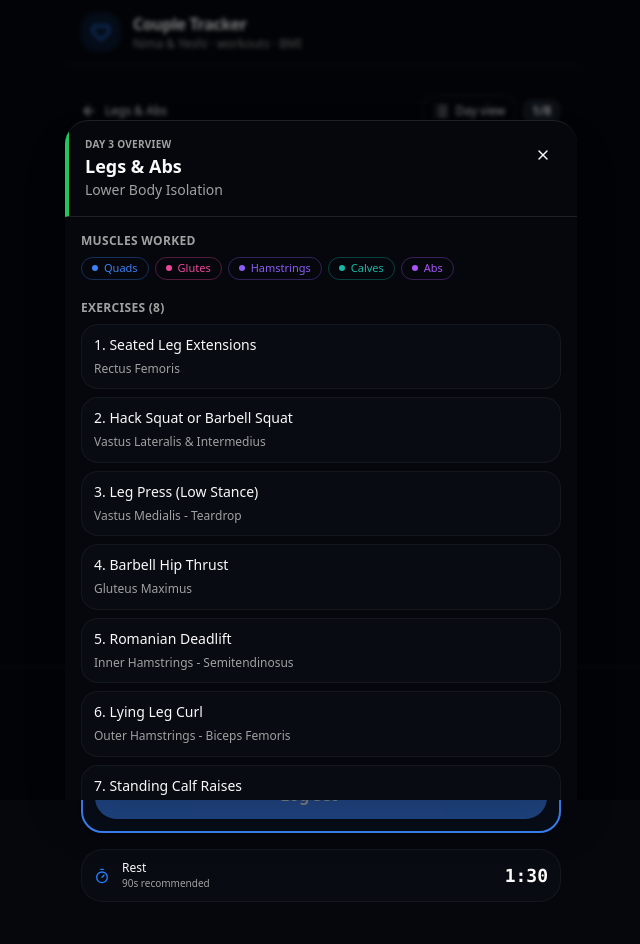
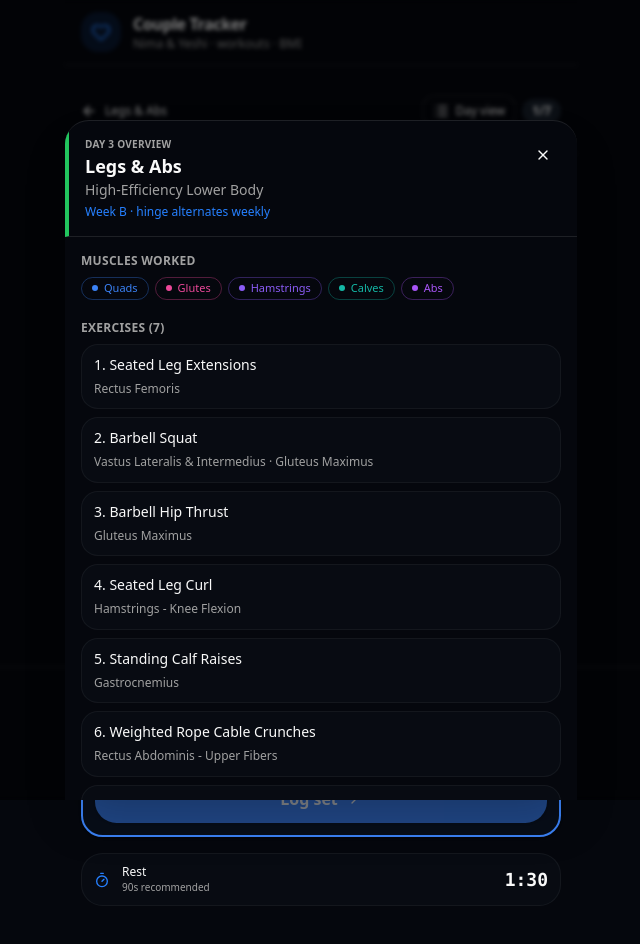
Before and after one commit to nimaytenzin/workout-tracker, a React (Vite) app: page /workout/legs-abs in a window 1280 px wide. Both pictures are taken after a click on the button "Day view". Shown: the top 944 px of the page, without its empty margins (319-959 px from the left). Built offline with nearby package versions, Linux system fonts and the light colour scheme.

Commit message:
Upgrade Legs day to high-efficiency flow with weekly hinge alternation.
Drop leg press, swap lying curl for seated curl, add cable woodchopper, and alternate RDL (Week A) with hip thrust (Week B).

```diff
--- a/src/components/DayWorkoutOverview.tsx
+++ b/src/components/DayWorkoutOverview.tsx
@@ -5,6 +5,7 @@ import { RECOVERY_GROUPS } from '@/data/muscleGroups'
 import { workoutRepository } from '@/db/repository'
 import { buildCalendarSessions, WORKOUT_DAY_COLORS } from '@/utils/calendar'
 import { formatShortDate } from '@/data/users'
+import { getAlternatingWeekLabel, resolveExercisesForDay } from '@/utils/workout'
 import { Badge } from '@/components/ui/badge'
 import { Button } from '@/components/ui/button'
 import { cn } from '@/lib/utils'
@@ -27,9 +28,11 @@ export function DayWorkoutOverview({
   >([])
   const [loading, setLoading] = useState(false)
 
+  const activeExercises = useMemo(() => resolveExercisesForDay(day), [day])
+
   const musclesWorked = useMemo(() => {
     const groups = new Set<string>()
-    for (const exercise of day.exercises) {
+    for (const exercise of activeExercises) {
       for (const target of exercise.targets) {
         groups.add(target.recoveryGroup)
       }
@@ -38,7 +41,7 @@ export function DayWorkoutOverview({
       id: group,
       ...RECOVERY_GROUPS[group as keyof typeof RECOVERY_GROUPS],
     }))
-  }, [day])
+  }, [activeExercises])
 
   useEffect(() => {
     if (!open) return
@@ -87,6 +90,9 @@ export function DayWorkoutOverview({
             </p>
             <h2 className="text-lg font-bold">{day.name}</h2>
             <p className="text-sm text-muted-foreground">{day.focus}</p>
+            {day.id === 'legs-abs' && (
+              <p className="mt-1 text-xs text-primary">{getAlternatingWeekLabel()} · hinge alternates weekly</p>
+            )}
           </div>
           <Button
             type="button"
@@ -125,10 +131,10 @@ export function DayWorkoutOverview({
 
           <section className="space-y-2">
             <h3 className="text-xs font-semibold uppercase tracking-wide text-muted-foreground">
-              Exercises ({day.exercises.length})
+              Exercises ({activeExercises.length})
             </h3>
             <div className="space-y-2">
-              {day.exercises.map((exercise, index) => (
+              {activeExercises.map((exercise, index) => (
                 <div
                   key={exercise.id}
                   className="rounded-xl border border-border/50 bg-muted/20 px-3 py-2.5"
--- a/src/data/workoutProgram.ts
+++ b/src/data/workoutProgram.ts
@@ -125,7 +125,7 @@ export const WORKOUT_PROGRAM: WorkoutDay[] = [
     id: 'legs-abs',
     dayNumber: 3,
     name: 'Legs & Abs',
-    focus: 'Lower Body Isolation',
+    focus: 'High-Efficiency Lower Body',
     exercises: [
       {
         id: 'legs-extensions',
@@ -136,19 +136,24 @@ export const WORKOUT_PROGRAM: WorkoutDay[] = [
       },
       {
         id: 'legs-hack-squat',
-        name: 'Hack Squat or Barbell Squat',
+        name: 'Barbell Squat',
         targets: [
           target('vast-lat-int', 'Vastus Lateralis & Intermedius', 'quads'),
+          target('glute-squat', 'Gluteus Maximus', 'glutes'),
         ],
         restSeconds: 180,
-        defaultSets: 4,
+        defaultSets: 3,
       },
       {
-        id: 'legs-leg-press-low',
-        name: 'Leg Press (Low Stance)',
-        targets: [target('vast-med', 'Vastus Medialis - Teardrop', 'quads')],
+        id: 'legs-rdl',
+        name: 'Romanian Deadlift',
+        targets: [
+          target('ham-semi', 'Inner Hamstrings - Semitendinosus', 'hamstrings'),
+          target('glute-rdl', 'Gluteus Maximus', 'glutes'),
+        ],
         restSeconds: 120,
         defaultSets: 3,
+        alternateWeek: 'A',
       },
       {
         id: 'legs-hip-thrust',
@@ -156,18 +161,12 @@ export const WORKOUT_PROGRAM: WorkoutDay[] = [
         targets: [target('glute-max', 'Gluteus Maximus', 'glutes')],
         restSeconds: 120,
         defaultSets: 3,
+        alternateWeek: 'B',
       },
       {
-        id: 'legs-rdl',
-        name: 'Romanian Deadlift',
-        targets: [target('ham-semi', 'Inner Hamstrings - Semitendinosus', 'hamstrings')],
-        restSeconds: 120,
-        defaultSets: 3,
-      },
-      {
-        id: 'legs-lying-curl',
-        name: 'Lying Leg Curl',
-        targets: [target('ham-bf', 'Outer Hamstrings - Biceps Femoris', 'hamstrings')],
+        id: 'legs-seated-curl',
+        name: 'Seated Leg Curl',
+        targets: [target('ham-knee', 'Hamstrings - Knee Flexion', 'hamstrings')],
         restSeconds: 90,
         defaultSets: 3,
       },
@@ -182,6 +181,13 @@ export const WORKOUT_PROGRAM: WorkoutDay[] = [
         id: 'legs-cable-crunch',
         name: 'Weighted Rope Cable Crunches',
         targets: [target('abs-upper', 'Rectus Abdominis - Upper Fibers', 'abs')],
+        restSeconds: 60,
+        defaultSets: 3,
+      },
+      {
+        id: 'legs-woodchopper',
+        name: 'Cable Woodchopper',
+        targets: [target('abs-oblique', 'Obliques & Transversus Abdominis', 'abs')],
         restSeconds: 60,
         defaultSets: 3,
       },
--- a/src/db/seedDemoData.ts
+++ b/src/db/seedDemoData.ts
@@ -2,6 +2,7 @@ import { db } from './database'
 import { WORKOUT_PROGRAM } from '../data/workoutProgram'
 import { calculateOneRm } from '../utils/oneRm'
 import { DEFAULT_RECOVERY_HOURS } from '../utils/recovery'
+import { resolveExercisesForDay } from '../utils/workout'
 import type { RecoveryGroupId, UserId } from '../types'
 
 const USERS: UserId[] = ['me', 'partner']
@@ -24,12 +25,12 @@ const BASE_WEIGHTS: Record<string, { me: number; partner: number }> = {
   'pull-hammer-curl': { me: 16, partner: 10 },
   'legs-extensions': { me: 50, partner: 30 },
   'legs-hack-squat': { me: 100, partner: 60 },
-  'legs-leg-press-low': { me: 140, partner: 90 },
   'legs-hip-thrust': { me: 100, partner: 60 },
   'legs-rdl': { me: 80, partner: 50 },
-  'legs-lying-curl': { me: 40, partner: 25 },
+  'legs-seated-curl': { me: 40, partner: 25 },
   'legs-calf-raise': { me: 80, partner: 50 },
   'legs-cable-crunch': { me: 25, partner: 15 },
+  'legs-woodchopper': { me: 20, partner: 12.5 },
   'upper-barbell-row': { me: 75, partner: 42.5 },
   'upper-db-bench': { me: 34, partner: 20 },
   'upper-lat-pulldown': { me: 65, partner: 37.5 },
@@ -199,7 +200,7 @@ export async function seedDemoData(options?: {
           })
 
           let setOffsetMinutes = 0
-          for (const exercise of day.exercises) {
+          for (const exercise of resolveExercisesForDay(day, gymDate)) {
             for (let setNum = 1; setNum <= exercise.defaultSets; setNum++) {
               const weight = exerciseWeight(exercise.id, userId, weekIndex, setNum)
               const reps = setReps(setNum, exercise.defaultSets)
@@ -225,7 +226,7 @@ export async function seedDemoData(options?: {
         }
 
         const groups = new Set<RecoveryGroupId>()
-        for (const exercise of day.exercises) {
+        for (const exercise of resolveExercisesForDay(day, gymDate)) {
           for (const t of exercise.targets) groups.add(t.recoveryGroup)
         }
 
--- a/src/pages/HomePage.tsx
+++ b/src/pages/HomePage.tsx
@@ -5,6 +5,7 @@ import { WORKOUT_PROGRAM } from '@/data/workoutProgram'
 import { USERS } from '@/data/users'
 import { workoutRepository } from '@/db/repository'
 import { computeRecoveryStatuses } from '@/utils/recovery'
+import { resolveExercisesForDay } from '@/utils/workout'
 import { Badge } from '@/components/ui/badge'
 import {
   Card,
@@ -47,7 +48,9 @@ export function HomePage() {
       </div>
 
       <div className="space-y-3">
-        {WORKOUT_PROGRAM.map((day) => (
+        {WORKOUT_PROGRAM.map((day) => {
+          const exercises = resolveExercisesForDay(day)
+          return (
           <Link key={day.id} to={`/workout/${day.id}`} className="block">
             <Card className="overflow-hidden transition-colors active:bg-accent/30">
               <CardHeader className="pb-3">
@@ -60,7 +63,7 @@ export function HomePage() {
                     <CardDescription className="mt-1">{day.focus}</CardDescription>
                     <p className="mt-2 flex items-center gap-1.5 text-xs text-muted-foreground">
                       <Dumbbell className="size-3.5" />
-                      {day.exercises.length} exercises · dual logging
+                      {exercises.length} exercises · dual logging
                     </p>
                   </div>
                   <ChevronRight className="mt-1 size-5 shrink-0 text-muted-foreground" />
@@ -73,7 +76,7 @@ export function HomePage() {
                   const fatigued = recovery.filter(
                     (r) =>
                       r.status !== 'recovered' &&
-                      day.exercises.some((e) =>
+                      exercises.some((e) =>
                         e.targets.some((t) => t.recoveryGroup === r.group),
                       ),
                   )
@@ -102,7 +105,8 @@ export function HomePage() {
               </CardContent>
             </Card>
           </Link>
-        ))}
+          )
+        })}
       </div>
     </div>
   )
--- a/src/pages/WorkoutPage.tsx
+++ b/src/pages/WorkoutPage.tsx
@@ -15,6 +15,7 @@ import { workoutRepository } from '@/db/repository'
 import { DualExerciseLogger } from '@/components/DualExerciseLogger'
 import { DayWorkoutOverview } from '@/components/DayWorkoutOverview'
 import type { SetLog, UserId } from '@/types'
+import { getAlternatingWeekLabel, resolveExercisesForDay } from '@/utils/workout'
 import { Alert, AlertDescription, AlertTitle } from '@/components/ui/alert'
 import { Button } from '@/components/ui/button'
 import { Progress } from '@/components/ui/progress'
@@ -33,10 +34,12 @@ export function WorkoutPage() {
   const [completed, setCompleted] = useState(false)
   const [showDayOverview, setShowDayOverview] = useState(false)
 
-  const exercise = day?.exercises[exerciseIndex]
-  const totalExercises = day?.exercises.length ?? 0
+  const exercises = day ? resolveExercisesForDay(day) : []
+  const exercise = exercises[exerciseIndex]
+  const totalExercises = exercises.length
   const isFirst = exerciseIndex === 0
   const isLast = exerciseIndex === totalExercises - 1
+  const showWeekLabel = day?.id === 'legs-abs'
 
   const loadSets = useCallback(async (sid: number) => {
     const allSets = await workoutRepository.getSessionSets(sid)
@@ -67,6 +70,12 @@ export function WorkoutPage() {
 
     init()
   }, [day, loadSets])
+
+  useEffect(() => {
+    if (exerciseIndex >= totalExercises && totalExercises > 0) {
+      setExerciseIndex(totalExercises - 1)
+    }
+  }, [exerciseIndex, totalExercises])
 
   if (!day) {
     return (
@@ -168,6 +177,11 @@ export function WorkoutPage() {
                   {exercise.name}
                 </h2>
                 <div className="mt-1.5 flex flex-wrap items-center gap-x-3 gap-y-1 text-xs text-muted-foreground">
+                  {showWeekLabel && (
+                    <span className="rounded-full bg-primary/15 px-2 py-0.5 font-medium text-primary">
+                      {getAlternatingWeekLabel()}
+                    </span>
+                  )}
                   <span className="inline-flex items-center gap-1">
                     <Timer className="size-3" />
                     {exercise.restSeconds}s rest
@@ -246,7 +260,7 @@ export function WorkoutPage() {
                 {isLast ? 'Final exercise' : 'Next up'}
               </p>
               <p className="truncate text-sm font-medium">
-                {isLast ? exercise.name : day.exercises[exerciseIndex + 1]?.name}
+                {isLast ? exercise.name : exercises[exerciseIndex + 1]?.name}
               </p>
             </div>
 
--- a/src/types/index.ts
+++ b/src/types/index.ts
@@ -32,6 +32,8 @@ export interface Exercise {
   targets: MuscleTarget[]
   restSeconds: number
   defaultSets: number
+  /** When set, exercise only appears on alternating Week A or B */
+  alternateWeek?: 'A' | 'B'
 }
 
 export interface WorkoutDay {
--- /dev/null
+++ b/src/utils/workout.ts
@@ -0,0 +1,22 @@
+import type { Exercise, WorkoutDay } from '@/types'
+
+function getISOWeek(date: Date): number {
+  const d = new Date(Date.UTC(date.getFullYear(), date.getMonth(), date.getDate()))
+  const dayNum = d.getUTCDay() || 7
+  d.setUTCDate(d.getUTCDate() + 4 - dayNum)
+  const yearStart = new Date(Date.UTC(d.getUTCFullYear(), 0, 1))
+  return Math.ceil(((d.getTime() - yearStart.getTime()) / 86_400_000 + 1) / 7)
+}
+
+export function getAlternatingWeek(date = new Date()): 'A' | 'B' {
+  return getISOWeek(date) % 2 === 1 ? 'A' : 'B'
+}
+
+export function resolveExercisesForDay(day: WorkoutDay, date = new Date()): Exercise[] {
+  const week = getAlternatingWeek(date)
+  return day.exercises.filter((exercise) => !exercise.alternateWeek || exercise.alternateWeek === week)
+}
+
+export function getAlternatingWeekLabel(date = new Date()): string {
+  return `Week ${getAlternatingWeek(date)}`
+}
```
Also changed, not shown: src/db/repository.ts (+6 -3 lines), instructions.txt.
